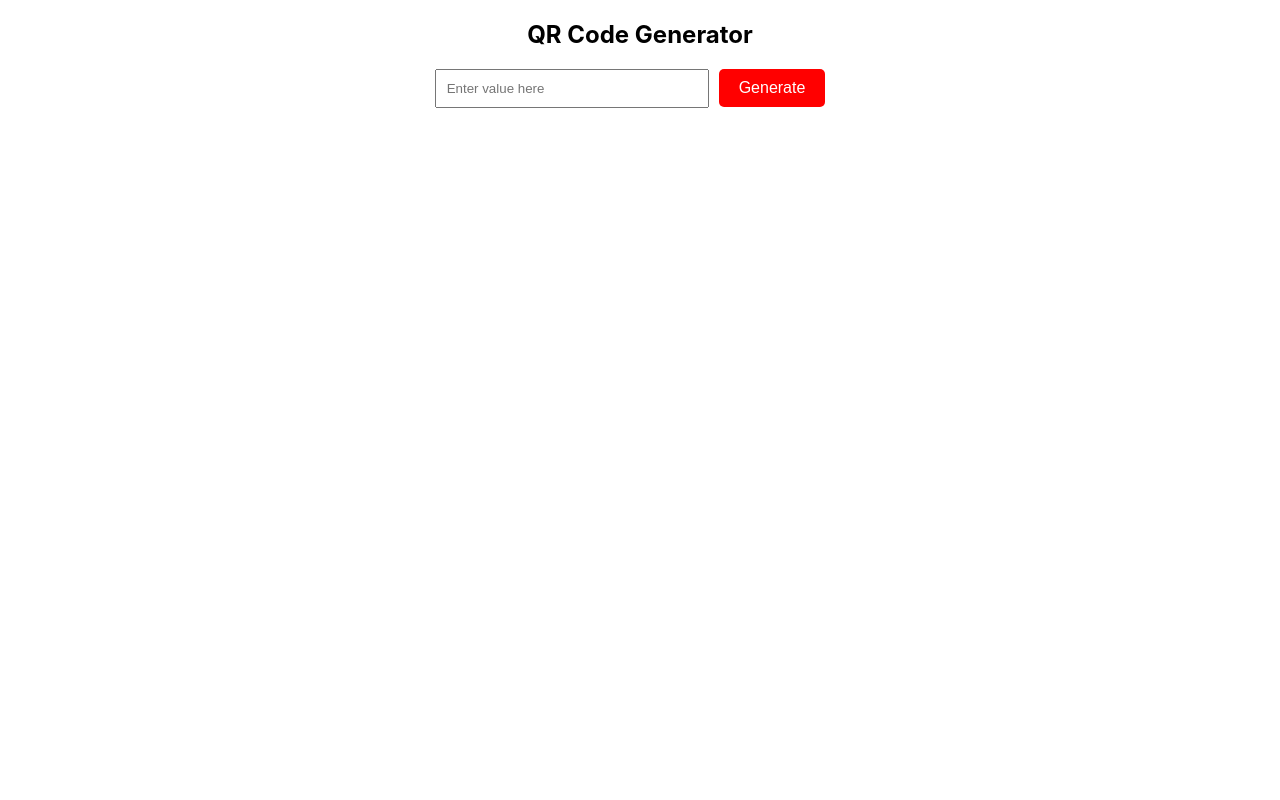
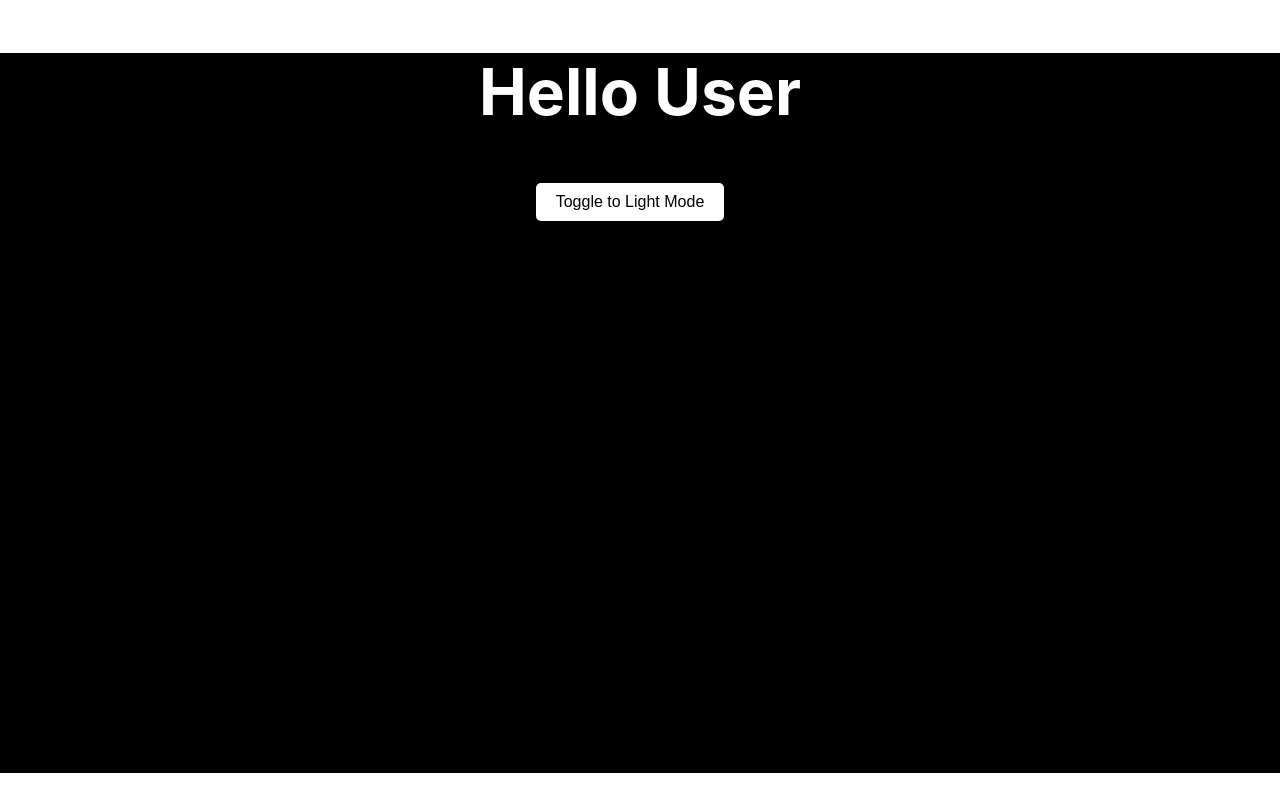
Before and after one commit to Abhishek-soni6904/React-Projects, a React (Create React App) app: page / in a window 1280 px wide. Built offline with nearby package versions, Linux system fonts and the light colour scheme.

Commit message:
added Light dark theme changer and also implemented local storage here

```diff
--- a/src/App.js
+++ b/src/App.js
@@ -5,7 +5,8 @@ import './App.css';
 // import Slider from './Slider/Slider';
 // import LoadMoreData from './components/Load_More_Data/LoadMoreData';
 // import NestedMenu from './components/NestedMenu/NestedMenu';
-import QrCodeGenerator from './components/QrCodeGenerator/QrCodeGenerator';
+// import QrCodeGenerator from './components/QrCodeGenerator/QrCodeGenerator';
+import LightDarkMode from './components/LightDarkMode/LightDarkMode';
 function App() {
   return (
     <div className="App">
@@ -15,7 +16,8 @@ function App() {
     <Slider url="https://picsum.photos/v2/list" page="1" limit="15 "/>
     <LoadMoreData/> */}
     {/* <NestedMenu/> */}
-    <QrCodeGenerator/>
+    {/* <QrCodeGenerator/> */}
+    <LightDarkMode/>
     </div>
   );
 }
--- /dev/null
+++ b/src/components/LightDarkMode/LightDarkMode.jsx
@@ -0,0 +1,16 @@
+import React from "react";
+import useLocalStorage from "./useLocalStorage";
+import "./theme.css"
+export default function LightDarkMode() {
+    const [theme, setTheme] = useLocalStorage("theme", "Dark");
+    console.log(theme);
+
+    return (
+        <div id="LightDark" data-theme={theme}>
+            <h2>Hello User</h2>
+            <button onClick={() => setTheme(theme === "Light" ? "Dark" : "Light")}>
+                Toggle to {theme === "Light" ? "Dark" : "Light"} Mode
+            </button>
+        </div>
+    );
+}
--- /dev/null
+++ b/src/components/LightDarkMode/theme.css
@@ -0,0 +1,26 @@
+:root{
+    --background: #fff;
+    --color: #000;
+    --btn-bg:#000;
+    --btn-color:#fff
+}
+[data-theme="Dark"]{
+    --background: #000;
+    --color: #fff;
+    --btn-bg:#fff;
+    --btn-color:#000
+}
+#LightDark{
+    background-color: var(--background);
+    height: 90vh;
+    color: var(--color);
+    transition: background-color 0.5s, color 0.5s;
+}
+#LightDark h2{
+    font-size: 4rem;
+}
+#LightDark button{
+    background-color: var(--btn-bg);
+    color: var(--btn-color);
+    transition: background-color 0.5s, color 0.5s;
+}
--- /dev/null
+++ b/src/components/LightDarkMode/useLocalStorage.jsx
@@ -0,0 +1,23 @@
+import { useEffect, useState } from "react";
+
+export default function useLocalStorage(key, defaultValue) {
+    const [value, setValue] = useState(() => {
+        try {
+            const storedValue = localStorage.getItem(key);
+            return storedValue !== null ? JSON.parse(storedValue) : defaultValue;
+        } catch (error) {
+            console.error("Error reading localStorage", error);
+            return defaultValue;
+        }
+    });
+
+    useEffect(() => {
+        try {
+            localStorage.setItem(key, JSON.stringify(value));
+        } catch (error) {
+            console.error("Error saving to localStorage", error);
+        }
+    }, [key, value]);
+
+    return [value, setValue];
+}
--- a/src/components/QrCodeGenerator/QrCodeGenerator.jsx
+++ b/src/components/QrCodeGenerator/QrCodeGenerator.jsx
@@ -8,22 +8,22 @@ export default function QrCodeGenerator() {
   return (
     <div id="QrCodeGenerator">
       <h2>QR Code Generator</h2>
-      <div style={{marginBottom:"50px"}}>
-        <input style={{ marginRight: "10px",padding:"10px",width:"250px" }}
+      <div style={{ marginBottom: "50px" }}>
+        <input style={{ marginRight: "10px", padding: "10px", width: "250px" }}
           type="text"
           placeholder="Enter value here"
           value={inputValue}
           onChange={(e) => setInputValue(e.target.value)}
         />
         <button
-          onClick={() => setQRValue(inputValue)}
+          onClick={() => { setQRValue(inputValue); setInputValue("") }}
           disabled={!inputValue.trim()} // Disables button if input is empty
         >
           Generate
         </button>
       </div>
       <div>
-        {QRvalue && <QRCode id="QRCode" value={QRvalue} size={400}/>}
+        {QRvalue && <QRCode id="QRCode" value={QRvalue} size={400} />}
       </div>
     </div>
   );
```
